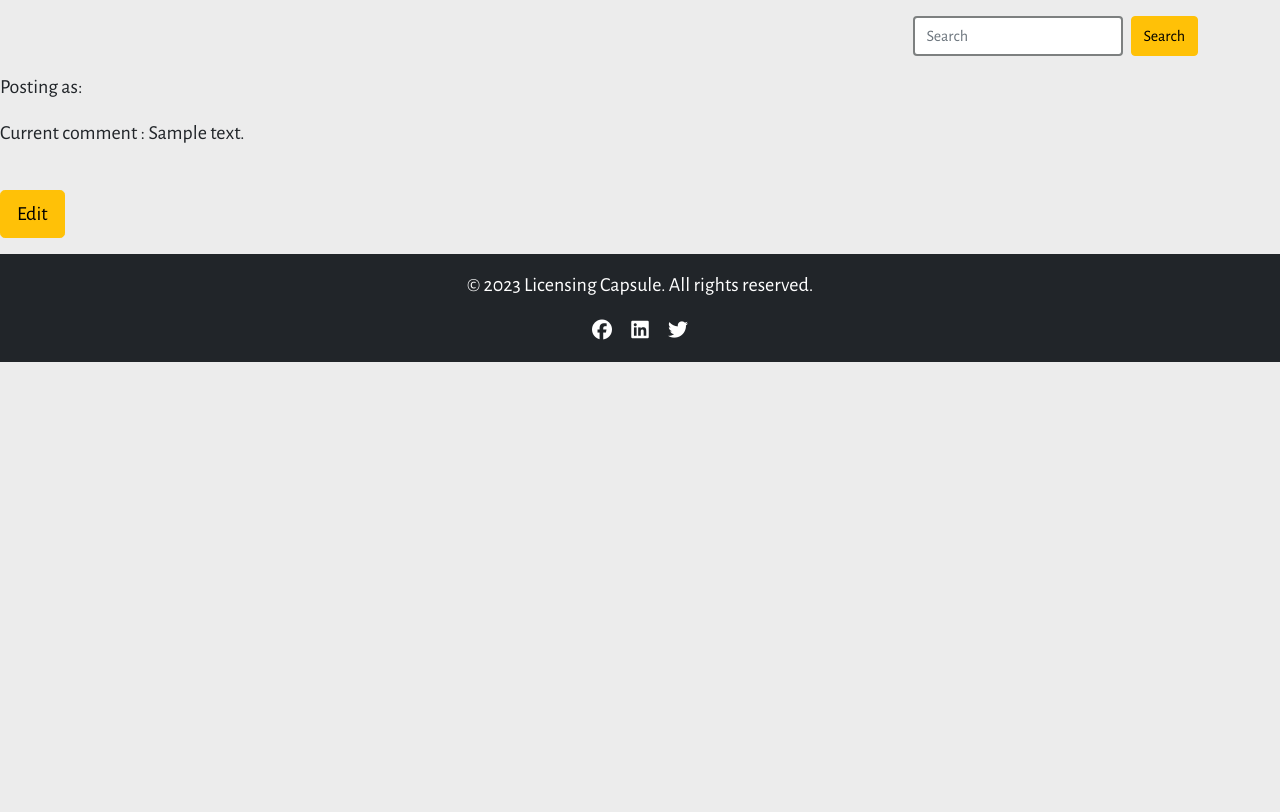
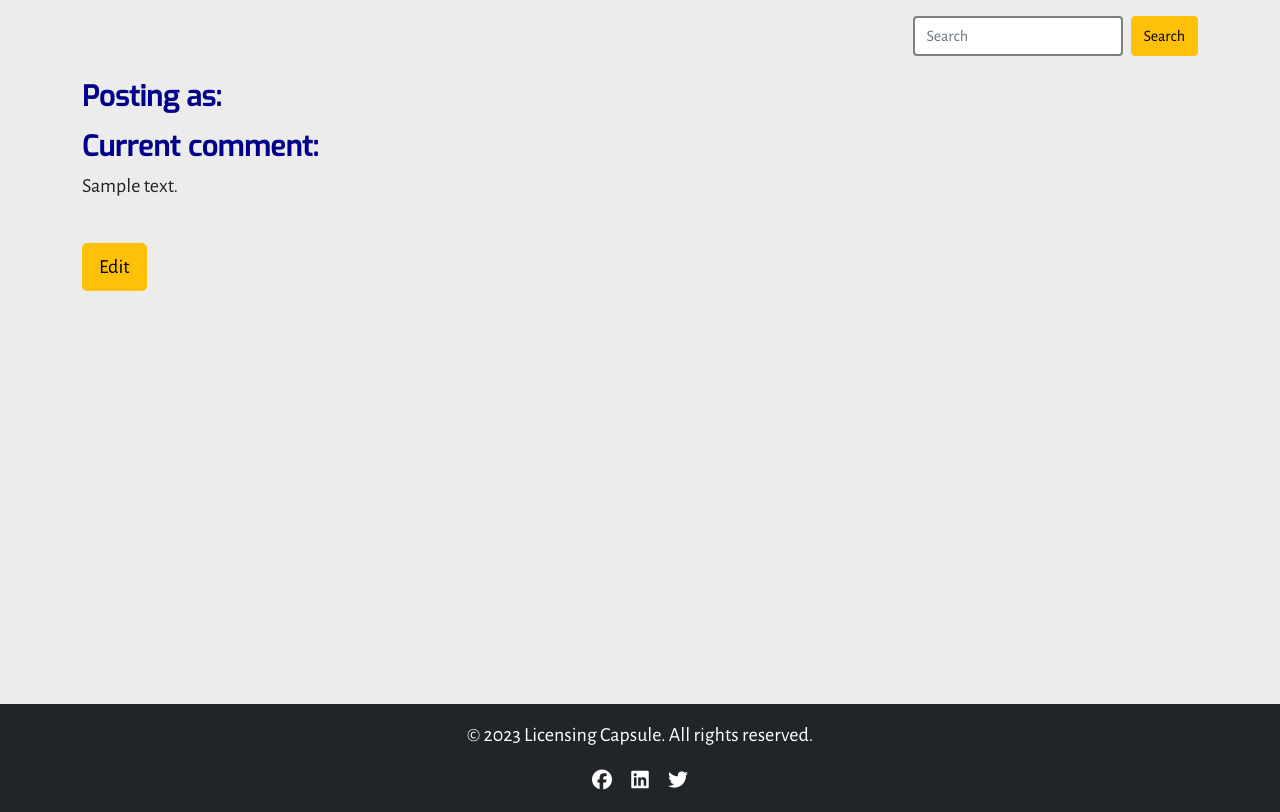
Before and after one commit to AdrianaStoi/Licensing-Capsule, a Django app: page /editcomment/1 in a window 1280 px wide. Shown: the part 66-878 px from the top of the page. Before the commit the page ends 428 px from the top, so only its background shows below. Run offline with Django 4.2, Linux system fonts and the light colour scheme; tables that the repository leaves empty hold one stand-in row (values such as "Sample post"); some libraries are stand-ins or nearby versions.

Commit message:
Create layout and add style to editcomment.html

```diff
--- a/news/views.py
+++ b/news/views.py
@@ -85,9 +85,6 @@ class SingleArticle(View):
             },
         )
 
-
-
-
 class SearchArticle(generic.ListView):
     model = Article
     template_name = 'search.html'
--- a/templates/editcomment.html
+++ b/templates/editcomment.html
@@ -4,13 +4,16 @@
 
 {% load crispy_forms_tags %}
 
-<p>Posting as: {{ user.username }}</p>
-<p>Current comment : {{ comment.message }} </p>
-
-<form method="post" style="margin-top: 1.3em;">
-    {% csrf_token %}
-    {{ comment_form | crispy }}
-        <button type="submit" class="btn btn-warning btn-lg mt-3 mb-3"> Edit </button>
-</form>
+<div class="container vh-100 mt-4 mb-4">
+    <h3>Posting as:</h3> <p>{{ user.username }}</p>
+    <h3>Current comment: </h3> <p>{{ comment.message }} </p>
+    <div class="col-md-6">
+        <form method="post" style="margin-top: 1.3em;">
+            {% csrf_token %}
+            {{ comment_form | crispy }}
+                <button type="submit" class="btn btn-warning btn-lg mt-3 mb-3"> Edit </button>
+        </form>
+    </div>
+</div>
 
 {% endblock %}
--- a/templates/productfamilylist.html
+++ /dev/null
@@ -1,6 +0,0 @@
-
-{% for product in product_family %}
-
-    <li class="list-group-item"> <a href="{% url 'articlesbyproductfamily' product_name_id %}">{{ product.product_name }} </a> <li>
-
-{% endfor %}
--- a/templates/singlearticle.html
+++ b/templates/singlearticle.html
@@ -48,8 +48,8 @@
                 <h3>Comments:</h3>
                 <div class="card-body">
                     {% for comment in comments %}
-                        <p>{{ comment.user }}
-                            <span> {{comment.created_on}}</span> wrote:
+                        <p class="fw-bold">{{ comment.user }}
+                            <span class="fw-bold"> {{comment.created_on}}</span> wrote:
                         </p>
                         {{ comment.message | linebreaks }}
                         {% if comment.user == user %}
```
